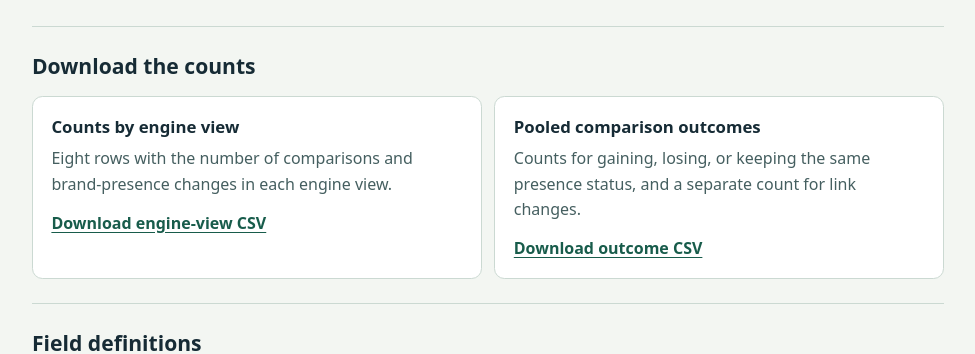
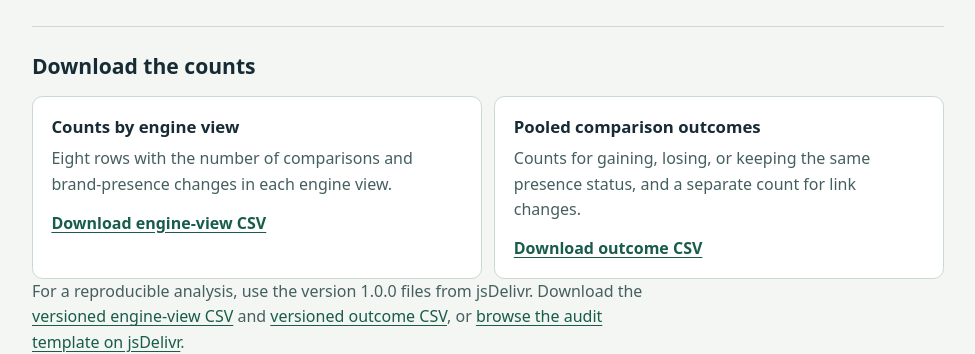
Before and after one commit to PodPitch/visibilityos-audit-template, a plain HTML site: page study/dataset/index.html in a window 1280 px wide. Shown: the part 447-801 px from the top of the page, without its empty margins (152-1127 px from the left). Drawn offline with Linux system fonts and the light colour scheme.

Commit message:
docs: link pinned VisibilityOS study downloads

```diff
--- a/study/dataset/index.html
+++ b/study/dataset/index.html
@@ -69,6 +69,7 @@
           <a href="outcomes.csv" download>Download outcome CSV</a>
         </article>
       </div>
+      <p>For a reproducible analysis, use the version 1.0.0 files from jsDelivr. Download the <a href="https://cdn.jsdelivr.net/gh/PodPitch/visibilityos-audit-template@visibilityos-dataset-v1.0.0/study/dataset/engine-views.csv">versioned engine-view CSV</a> and <a href="https://cdn.jsdelivr.net/gh/PodPitch/visibilityos-audit-template@visibilityos-dataset-v1.0.0/study/dataset/outcomes.csv">versioned outcome CSV</a>, or <a href="https://www.jsdelivr.com/package/gh/PodPitch/visibilityos-audit-template">browse the audit template on jsDelivr</a>.</p>
     </section>
 
     <section aria-labelledby="definitions">
```
